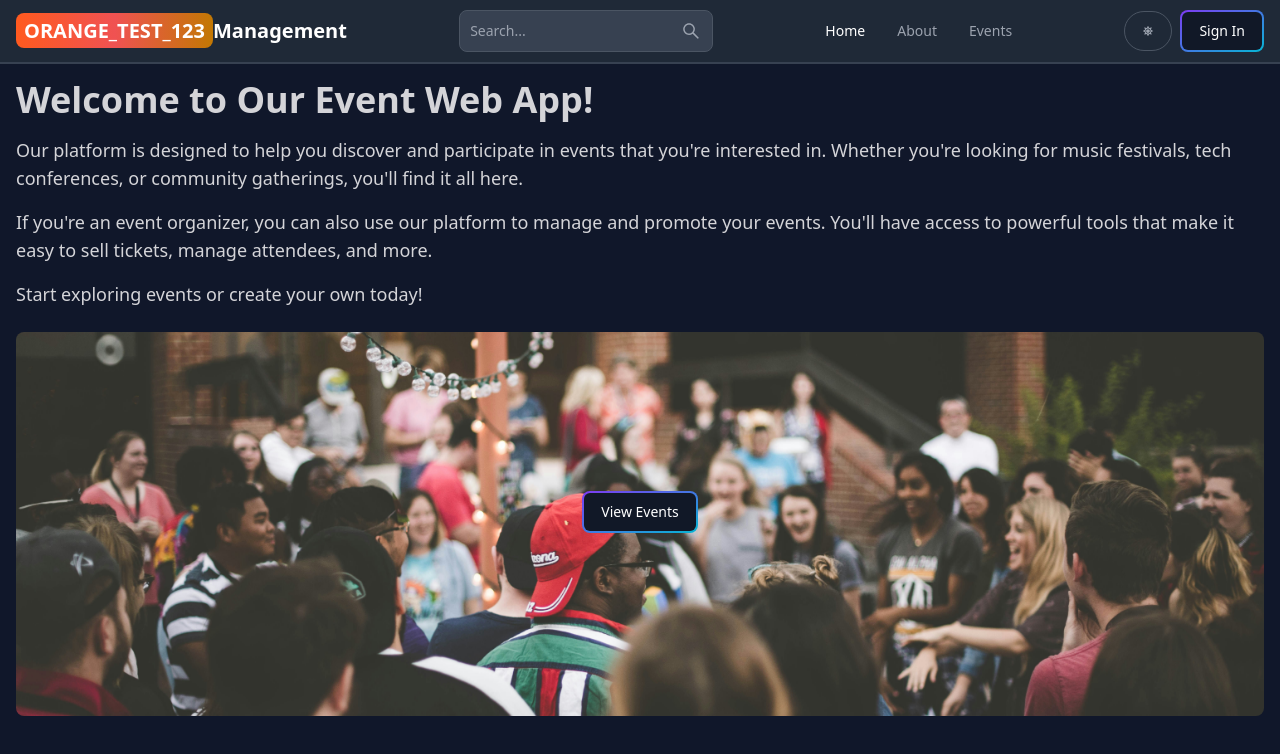
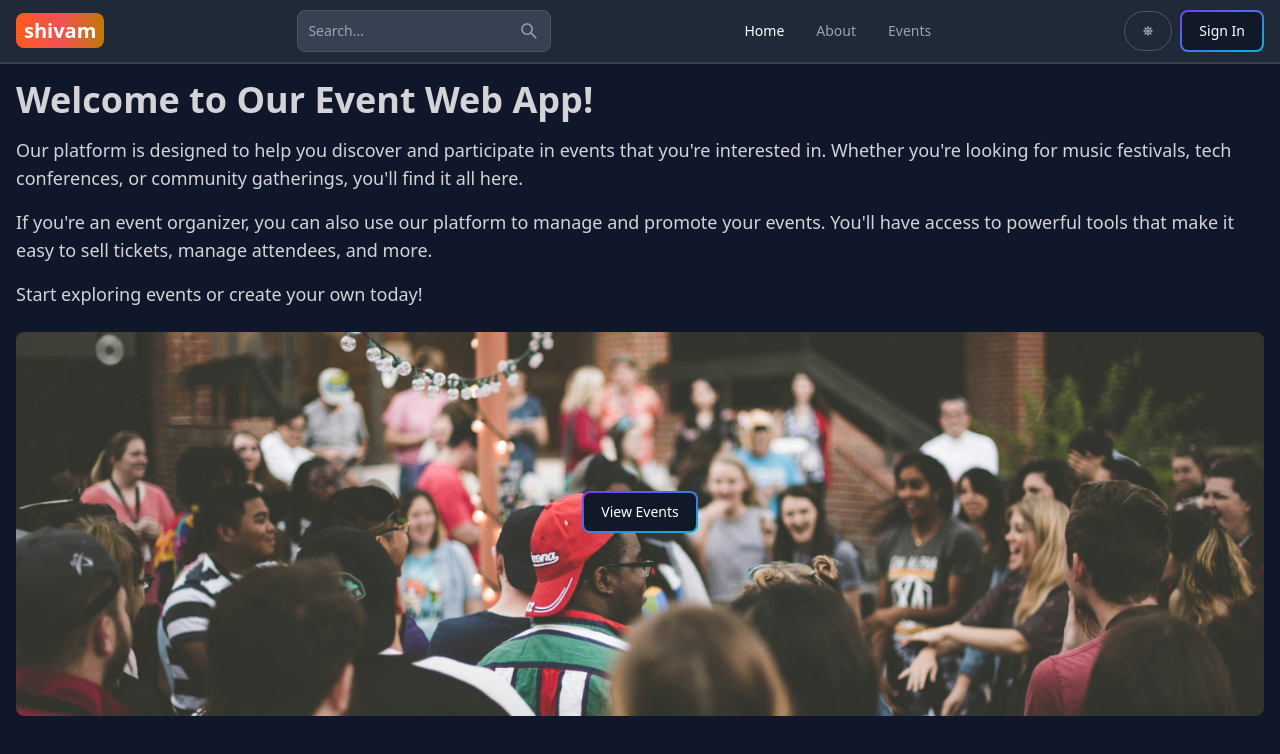
Before and after one commit to shivambhosle276/KAR-AVISHKAAR, a React (Vite) app in the folder client/: page / in a window 1280 px wide. Shown: the top 754 px of the page. Built offline with nearby package versions, Linux system fonts and the light colour scheme; no server answers.

Commit message:
Update Header.jsx

```diff
--- a/client/src/components/Header.jsx
+++ b/client/src/components/Header.jsx
@@ -73,9 +73,9 @@ navigate(`/search?${searchQuery}`);
   className="self-center whitespace-nowrap text-sm sm:text-xl font-semibold dark:text-white"
 >
   <span className="px-2 py-1 bg-gradient-to-r from-orange-500 via-red-500 to-yellow-500 rounded-lg text-white">
-    ORANGE_TEST_123
+    shivam
   </span>
-  Management
+
 </Link>
       <form onSubmit={handleSubmit}>
         <TextInput
```
